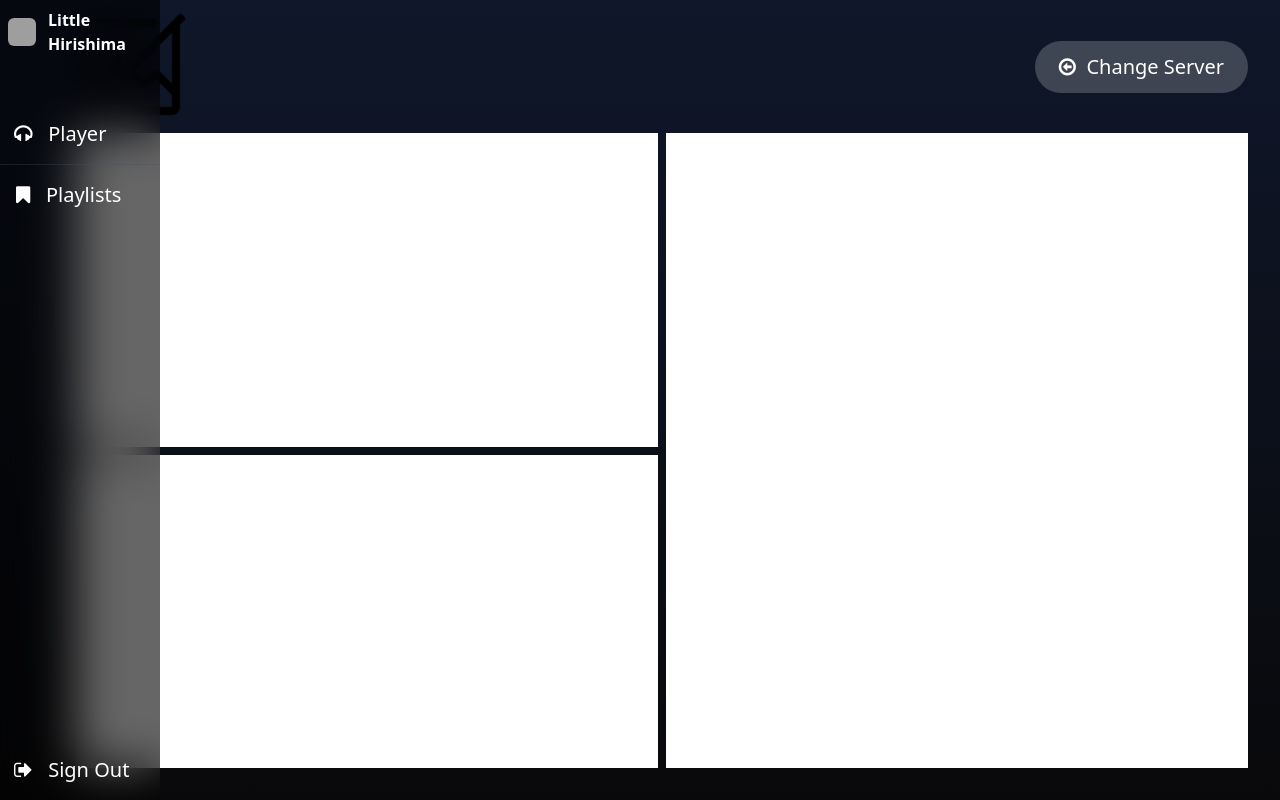
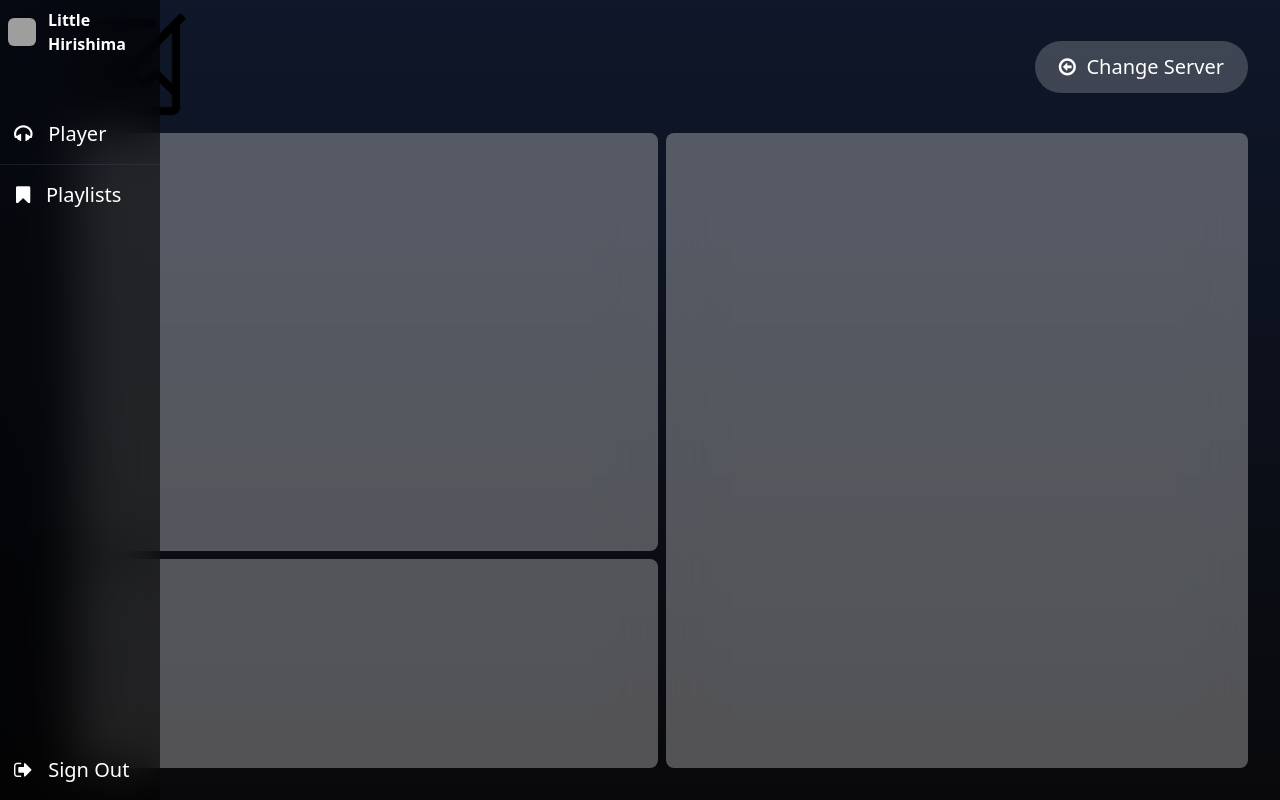
Before and after one commit to CursedSensei/LittleHirishima, a PHP site: page /player.php in a window 1280 px wide; the page is wider, and only the part inside the window is pictured. Run offline with PHP 8.4, Linux system fonts and the light colour scheme; the visitor is signed in with stand-in values (Sample User, id 1); data that the repository does not hold is empty; grey boxes are pictures that could not be loaded.

Commit message:
player page

```diff
--- a/webLink/src/css/output.css
+++ b/webLink/src/css/output.css
@@ -578,6 +578,18 @@ video {
   top: 0px;
 }
 
+.z-10 {
+  z-index: 10;
+}
+
+.-z-10 {
+  z-index: -10;
+}
+
+.-z-50 {
+  z-index: -50;
+}
+
 .col-span-1 {
   grid-column: span 1 / span 1;
 }
@@ -748,6 +760,14 @@ video {
   height: 100vh;
 }
 
+.h-2\/6 {
+  height: 33.333333%;
+}
+
+.h-4\/6 {
+  height: 66.666667%;
+}
+
 .min-h-screen {
   min-height: 100vh;
 }
@@ -794,6 +814,10 @@ video {
 
 .w-full {
   width: 100%;
+}
+
+.w-screen {
+  width: 100vw;
 }
 
 .flex-1 {
@@ -934,6 +958,10 @@ video {
   border-radius: 0.75rem;
 }
 
+.rounded-lg {
+  border-radius: 0.5rem;
+}
+
 .border {
   border-width: 1px;
 }
@@ -1010,6 +1038,22 @@ video {
   --tw-bg-opacity: 0.6;
 }
 
+.bg-opacity-80 {
+  --tw-bg-opacity: 0.8;
+}
+
+.bg-opacity-40 {
+  --tw-bg-opacity: 0.4;
+}
+
+.bg-opacity-0 {
+  --tw-bg-opacity: 0;
+}
+
+.bg-opacity-30 {
+  --tw-bg-opacity: 0.3;
+}
+
 .bg-gradient-to-b {
   background-image: linear-gradient(to bottom, var(--tw-gradient-stops));
 }
@@ -1022,6 +1066,10 @@ video {
 
 .to-zinc-950 {
   --tw-gradient-to: #09090b var(--tw-gradient-to-position);
+}
+
+.bg-repeat {
+  background-repeat: repeat;
 }
 
 .fill-current {
@@ -1186,6 +1234,22 @@ video {
   color: rgb(255 255 255 / var(--tw-text-opacity));
 }
 
+.opacity-60 {
+  opacity: 0.6;
+}
+
+.opacity-0 {
+  opacity: 0;
+}
+
+.opacity-30 {
+  opacity: 0.3;
+}
+
+.opacity-45 {
+  opacity: 0.45;
+}
+
 .shadow-2xl {
   --tw-shadow: 0 25px 50px -12px rgb(0 0 0 / 0.25);
   --tw-shadow-colored: 0 25px 50px -12px var(--tw-shadow-color);
@@ -1203,12 +1267,29 @@ video {
   filter: var(--tw-blur) var(--tw-brightness) var(--tw-contrast) var(--tw-grayscale) var(--tw-hue-rotate) var(--tw-invert) var(--tw-saturate) var(--tw-sepia) var(--tw-drop-shadow);
 }
 
+.blur-lg {
+  --tw-blur: blur(16px);
+  filter: var(--tw-blur) var(--tw-brightness) var(--tw-contrast) var(--tw-grayscale) var(--tw-hue-rotate) var(--tw-invert) var(--tw-saturate) var(--tw-sepia) var(--tw-drop-shadow);
+}
+
 .filter {
   filter: var(--tw-blur) var(--tw-brightness) var(--tw-contrast) var(--tw-grayscale) var(--tw-hue-rotate) var(--tw-invert) var(--tw-saturate) var(--tw-sepia) var(--tw-drop-shadow);
 }
 
 .backdrop-blur-xl {
   --tw-backdrop-blur: blur(24px);
+  -webkit-backdrop-filter: var(--tw-backdrop-blur) var(--tw-backdrop-brightness) var(--tw-backdrop-contrast) var(--tw-backdrop-grayscale) var(--tw-backdrop-hue-rotate) var(--tw-backdrop-invert) var(--tw-backdrop-opacity) var(--tw-backdrop-saturate) var(--tw-backdrop-sepia);
+  backdrop-filter: var(--tw-backdrop-blur) var(--tw-backdrop-brightness) var(--tw-backdrop-contrast) var(--tw-backdrop-grayscale) var(--tw-backdrop-hue-rotate) var(--tw-backdrop-invert) var(--tw-backdrop-opacity) var(--tw-backdrop-saturate) var(--tw-backdrop-sepia);
+}
+
+.backdrop-blur-lg {
+  --tw-backdrop-blur: blur(16px);
+  -webkit-backdrop-filter: var(--tw-backdrop-blur) var(--tw-backdrop-brightness) var(--tw-backdrop-contrast) var(--tw-backdrop-grayscale) var(--tw-backdrop-hue-rotate) var(--tw-backdrop-invert) var(--tw-backdrop-opacity) var(--tw-backdrop-saturate) var(--tw-backdrop-sepia);
+  backdrop-filter: var(--tw-backdrop-blur) var(--tw-backdrop-brightness) var(--tw-backdrop-contrast) var(--tw-backdrop-grayscale) var(--tw-backdrop-hue-rotate) var(--tw-backdrop-invert) var(--tw-backdrop-opacity) var(--tw-backdrop-saturate) var(--tw-backdrop-sepia);
+}
+
+.backdrop-blur-2xl {
+  --tw-backdrop-blur: blur(40px);
   -webkit-backdrop-filter: var(--tw-backdrop-blur) var(--tw-backdrop-brightness) var(--tw-backdrop-contrast) var(--tw-backdrop-grayscale) var(--tw-backdrop-hue-rotate) var(--tw-backdrop-invert) var(--tw-backdrop-opacity) var(--tw-backdrop-saturate) var(--tw-backdrop-sepia);
   backdrop-filter: var(--tw-backdrop-blur) var(--tw-backdrop-brightness) var(--tw-backdrop-contrast) var(--tw-backdrop-grayscale) var(--tw-backdrop-hue-rotate) var(--tw-backdrop-invert) var(--tw-backdrop-opacity) var(--tw-backdrop-saturate) var(--tw-backdrop-sepia);
 }
--- a/webLink/src/index.php
+++ b/webLink/src/index.php
@@ -29,6 +29,7 @@ if (isset($_SESSION['user'])) {
         <meta name="viewport" content="width=device-width, initial-scale=1.0">
         <link href="./css/output.css" rel="stylesheet">
         <title>Little Hirishima Login</title>
+        <link rel="preconnect" href="https://cdn.discordapp.com" />
         <link rel="icon" href="https://cdn.discordapp.com/app-icons/1000885935107473458/30764c598519d21c84710865ff638dad.png?size=128" type="image/x-icon">
     </head>
     <body class="min-h-screen bg-gradient-to-b from-slate-900 to-zinc-950">
--- a/webLink/src/player.php
+++ b/webLink/src/player.php
@@ -8,13 +8,14 @@
         <link href="./css/output.css" rel="stylesheet">
         <link href="./css/font-awesome.min.css" rel="stylesheet">
         <title>Little Hirishima Dashboard</title>
+        <link rel="preconnect" href="https://cdn.discordapp.com" />
         <link rel="icon" href="https://cdn.discordapp.com/app-icons/1000885935107473458/30764c598519d21c84710865ff638dad.png?size=128" type="image/x-icon">
     </head>
-    <body class="min-h-screen bg-gradient-to-b from-slate-900 to-zinc-950">
-
+    <body class="min-h-screen bg-gradient-to-b from-slate-900 to-zinc-950 overflow-hidden">
         <?php // Loading ?>
         <div class="h-screen w-89 ml-11 p-8 flex flex-wrap overflow-hidden" id="loading">
-            <div class="w-2/5 h-1/3 bg-white bg-opacity-20 rounded-md pt-12 pb-16 px-16">
+            <div class="flex gap-2 h-1/3 w-full">
+                <div class="w-1/2 h-full bg-white bg-opacity-20 rounded-md pt-12 pb-16 px-16">
                     <div class="flex-1 space-y-6 py-1 animate-pulse mb-12">
                         <div class="h-2 bg-gray-900 rounded"></div>
                         <div class="space-y-3">
@@ -36,7 +37,7 @@
                         </div>
                     </div>
                 </div>
-            <div class="w-2/4 h-1/3 ml-auto bg-white bg-opacity-20 rounded-md pt-12 pb-16 px-16">
+                <div class="w-1/2 h-full bg-white bg-opacity-20 rounded-md pt-12 pb-16 px-16">
                     <div class="flex-1 space-y-6 py-1 animate-pulse mb-12">
                         <div class="h-2 bg-gray-900 rounded"></div>
                         <div class="space-y-3">
@@ -55,6 +56,7 @@
                                 <div class="h-2 bg-gray-900 rounded col-span-1"></div>
                             </div>
                             <div class="h-2 bg-gray-900 rounded"></div>
+                        </div>
                     </div>
                 </div>
             </div>
@@ -101,6 +103,9 @@
             <button class="mt-16 bg-white bg-opacity-10 px-4 py-2 rounded-md hover:bg-opacity-15" id="selection_refresh"><i class="fa fa-refresh" aria-hidden="true"></i> &nbsp;Refresh</button>
         </div>
 
+        <?php // Player Background ?>
+        <div class="h-screen absolute -z-50 bg-repeat blur-lg opacity-45" style="width: 150vw; background-image: url(<?php echo isset($_SESSION['guild']) ? ($_SESSION['guild']->icon != "" ? "https://cdn.discordapp.com/icons/" . $_SESSION['guild']->id . "/" . $_SESSION['guild']->icon . ".png?size=128" : "") : ""; ?>);" id="playerBackground"></div>
+
         <?php // Player ?>
         <div class="h-screen w-89 ml-11 px-8 text-white" id="player">
             <div class="w-full h-1/6 flex items-center overflow-hidden">
@@ -109,10 +114,10 @@
                 <button class="ml-auto text-xl bg-white bg-opacity-20 px-6 py-3 rounded-full" id="changeGuild"><i class="fa fa-arrow-circle-o-left" aria-hidden="true"></i> &nbsp;Change Server</button>
             </div>
             <div class="flex h-5/6 w-full gap-2 flex-row-reverse pb-8">
-                <div class="float-end bg-white w-1/2 h-full"></div>
+                <div class="float-end bg-white w-1/2 h-full bg-opacity-30 backdrop-blur-xl rounded-lg"></div>
                 <div class="w-1/2 h-full flex flex-col gap-2">
-                    <div class="bg-white w-full h-3/6"></div>
-                    <div class="bg-white w-full h-3/6"></div>
+                    <div class="bg-white w-full h-4/6 bg-opacity-30 backdrop-blur-xl rounded-lg"></div>
+                    <div class="bg-white w-full h-2/6 bg-opacity-30 backdrop-blur-xl rounded-lg"></div>
                 </div>
             </div>
         </div>
```
Also changed, not shown: webLink/src/js/player.js (+28 -0 lines). Lines whose indentation alone changed are shown as unchanged.
